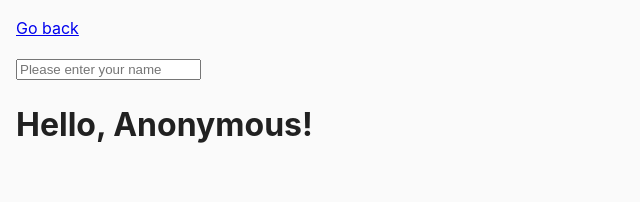
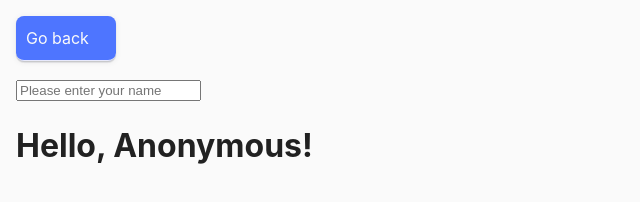
Before and after one commit to olenkachovgun/goit-js-hw-07, a plain HTML site: page task-3.html in a window 1280 px wide. Shown: the whole page, without its empty margins (0-640 px from the left). Drawn offline with Linux system fonts and the light colour scheme.

Commit message:
add task-3

```diff
--- a/task-3.html
+++ b/task-3.html
@@ -8,7 +8,7 @@
     <link rel="stylesheet" href="./css/common.css" />
   </head>
   <body>
-    <p><a href="./index.html">Go back</a></p>
+    <p><a href="./index.html" class="btn-goback">Go back</a></p>
 
     <input type="text" id="name-input" placeholder="Please enter your name" />
     <h1>Hello, <span id="name-output">Anonymous</span>!</h1>
```
